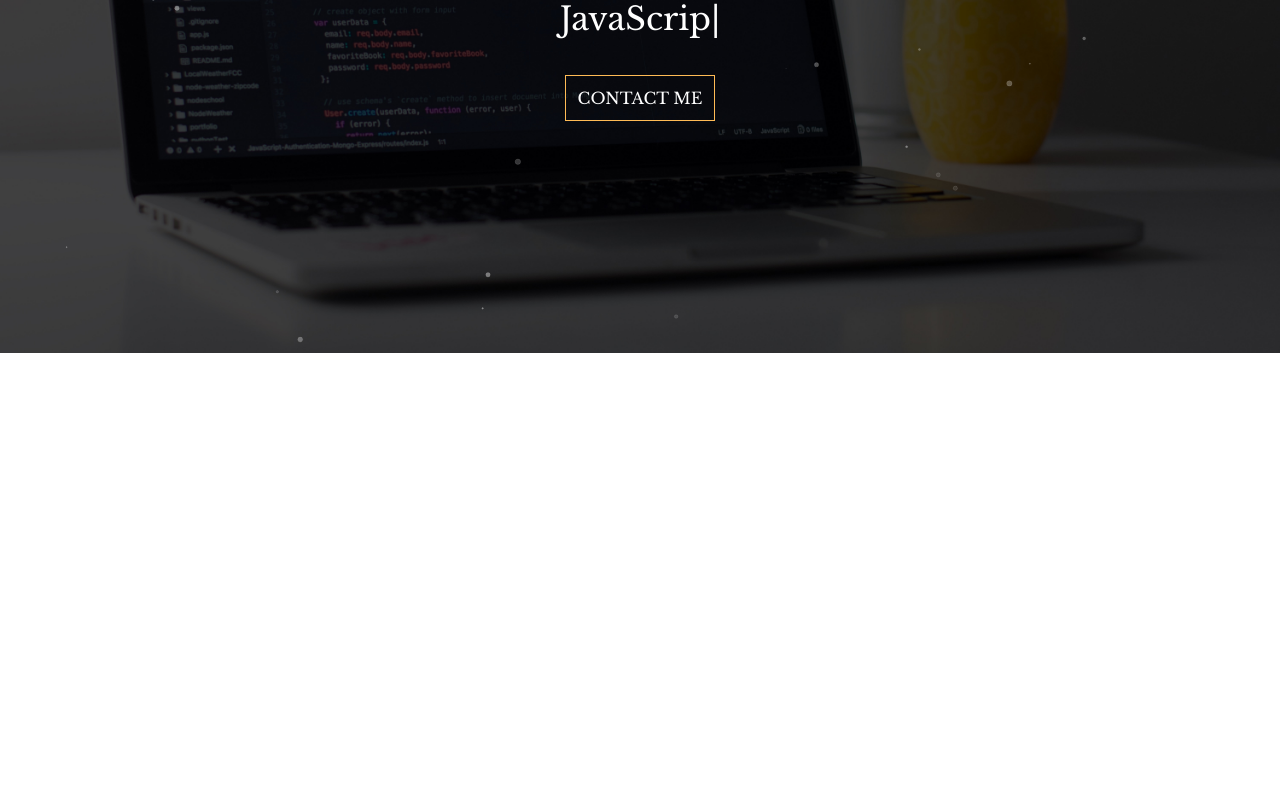
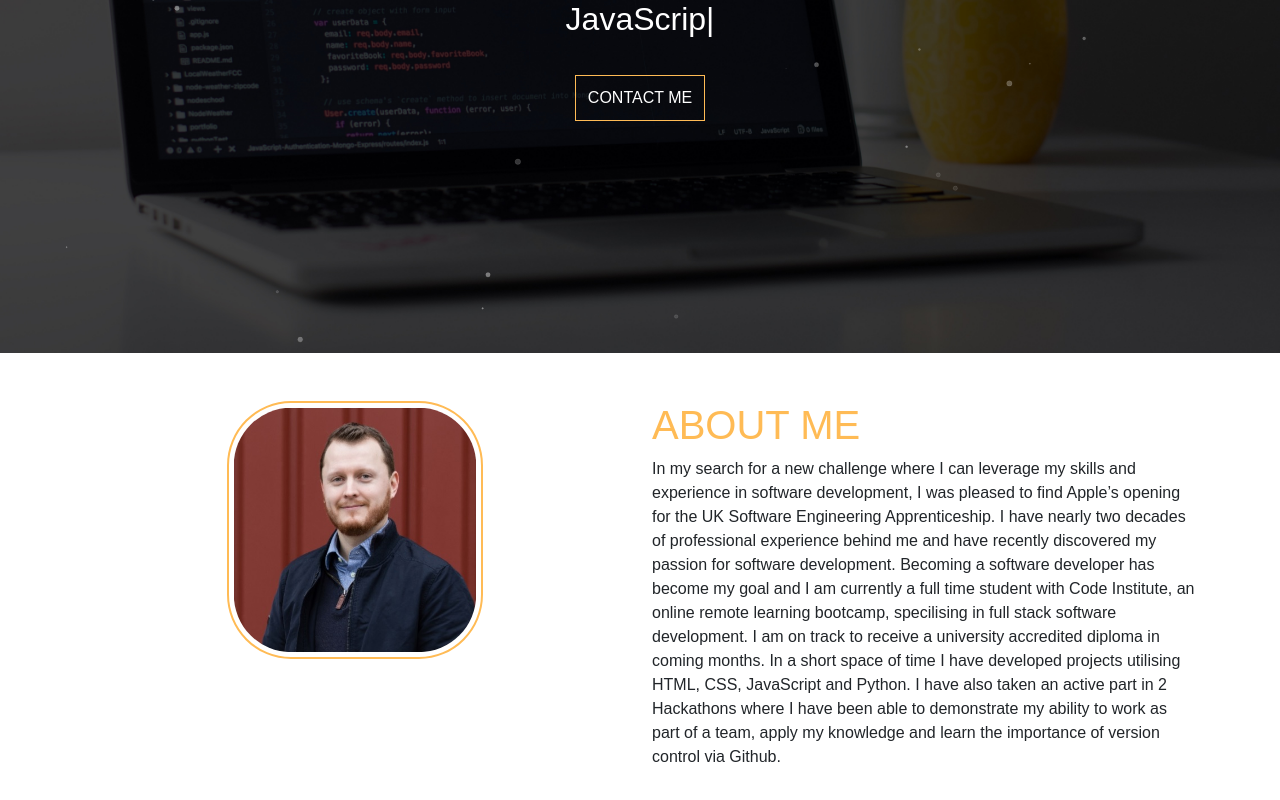
Before and after one commit to Tonywilson1211/My_Resume, a React (Create React App) app: page / in a window 1280 px wide. Shown: the part 426-1226 px from the top of the page. Before the commit the page ends 800 px from the top, so only its background shows below. Built offline with nearby package versions, Linux system fonts and the light colour scheme.

Commit message:
add about me section

```diff
--- a/src/App.css
+++ b/src/App.css
@@ -15,7 +15,7 @@
   --color-background: #f6f6f9;
 }
 
-body {
+* {
   font-family: "Roboto Condesed", sans-serif;
 }
 
@@ -169,3 +169,29 @@ nav ul li {
     transform: scale(1);
   }
 }
+
+/******* ABOUT ME *********/
+.photo-wrap {
+  display: flex;
+  justify-content: center;
+  align-items: center;
+}
+
+.profile-img {
+  width: 16rem;
+  border-radius: 25%;
+  padding: 0.3rem;
+  border: 2px solid var(--color-warning);
+}
+
+.about {
+  color: var(--color-warning);
+  text-transform: uppercase;
+
+}
+
+@media(max-width: 468px) {
+  .profile-img {
+    width: 10rem;
+  }
+}
--- a/src/App.js
+++ b/src/App.js
@@ -2,7 +2,8 @@ import React from 'react';
 import './App.css';
 import "bootstrap/dist/css/bootstrap.min.css"
 import Navbar from "./components/Navbar";
-import Header from "./components/Header"
+import Header from "./components/Header";
+import AboutMe from "./components/AboutMe";
 import Particle from './components/Particle';
 
 function App() {
@@ -11,6 +12,7 @@ function App() {
       <Particle/>
       <Navbar/>
       <Header/>
+      <AboutMe/>
     </>
   );
 }
--- /dev/null
+++ b/src/components/AboutMe.js
@@ -0,0 +1,34 @@
+import React from 'react';
+import author from "../me.jpg"
+
+const AboutMe = () => {
+  return (
+    <div className='container py-5'>
+        <div className='row'>
+            <div className='col-lg-6 col-xm-12'>
+                <div className='photo-wrap mb-5'>
+                    <img className='profile-img' src={author} alt="picture of the author"/>
+                </div>
+            </div>
+            <div className='col-lg-6 col-xm-12'>
+                <h1 className='about'>About Me</h1>
+                <p>
+                In my search for a new challenge where I can leverage my skills and experience in software development,
+                I was pleased to find Apple’s opening for the UK Software Engineering Apprenticeship.
+
+                I have nearly  two decades of professional experience behind me and have recently discovered my passion for software development.
+                Becoming a software developer has become my goal and I am currently a full time student with Code Institute, an online remote learning
+                bootcamp, specilising in full stack software development. I am on track to receive a university accredited diploma in coming months.
+
+                In a short space of time I have developed projects utilising HTML, CSS, JavaScript and Python.
+                I have also taken an active part in 2 Hackathons where I have been able to demonstrate my ability to work as part of a team,
+                apply my knowledge and learn the importance of version control via Github.
+                </p>
+            </div>
+        </div>
+
+    </div>
+  )
+}
+
+export default AboutMe
```
Also changed, not shown: src/me.jpg (added).
